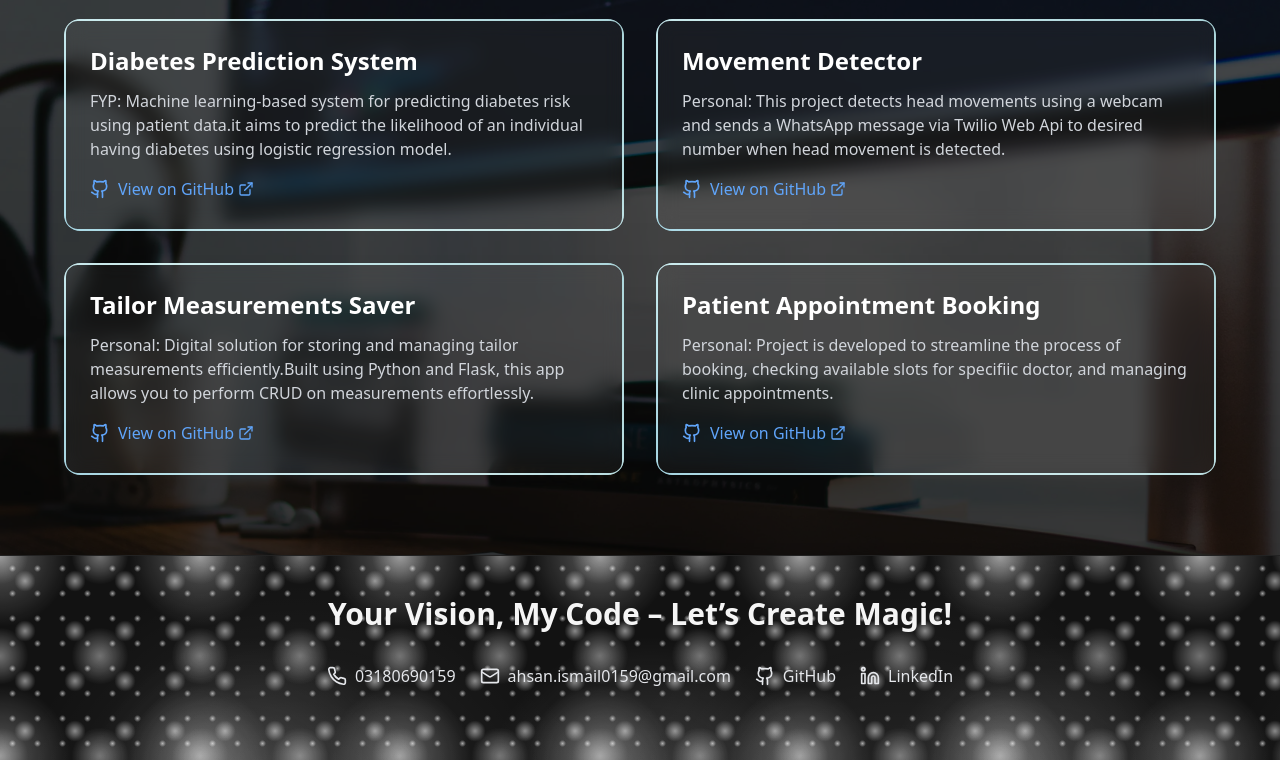
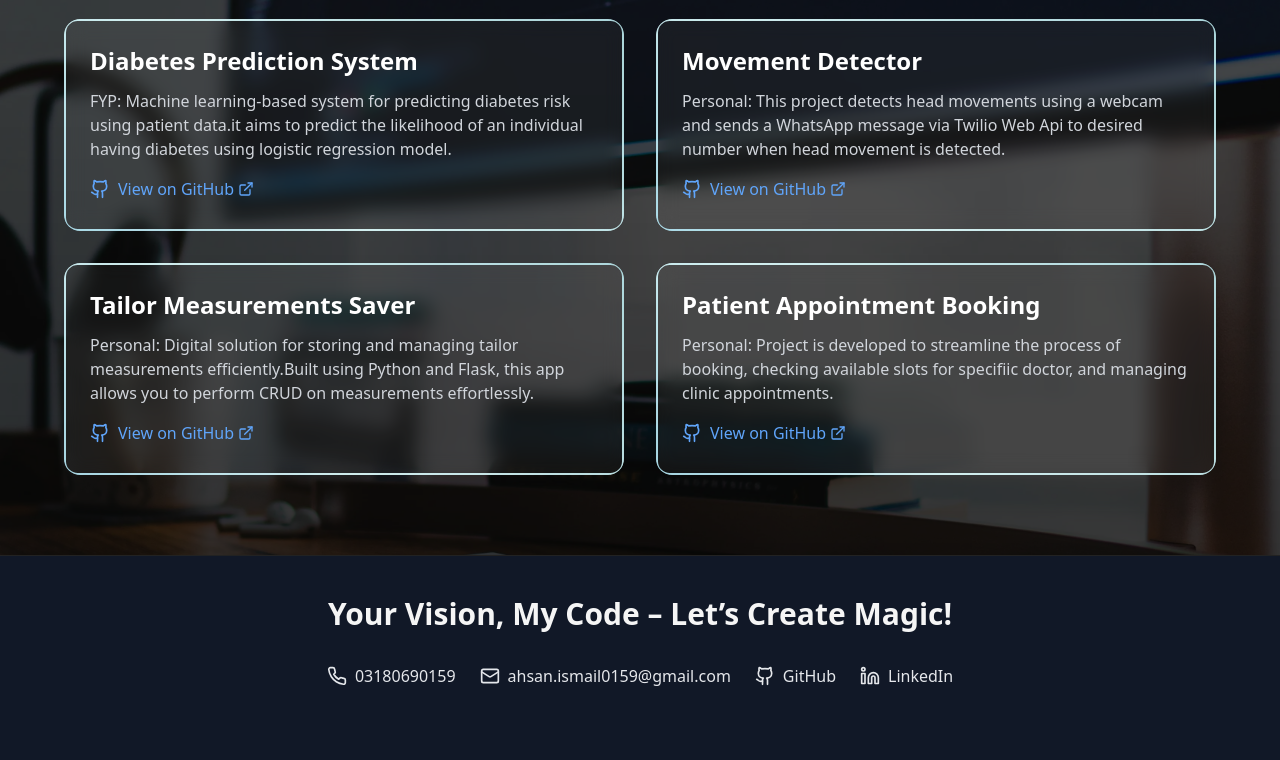
Before and after one commit to ahsan54/PortFolio, a React (Vite) app: page / in a window 1280 px wide. Shown: the part 3059-3819 px from the top of the page. Built offline with nearby package versions, Linux system fonts and the light colour scheme.

Commit message:
Update index.css

```diff
--- a/src/index.css
+++ b/src/index.css
@@ -75,21 +75,36 @@ body {
   background-attachment: fixed;
 }
 .enhanced-footer {
-  background-color: #121212;
-  background-image: radial-gradient(ellipse at center, rgba(255,255,255,0.1) 0%, rgba(255,255,255,0) 70%),
-                    radial-gradient(ellipse at center, rgba(255,255,255,0.2) 0%, rgba(255,255,255,0) 60%),
-                    radial-gradient(ellipse at center, rgba(255,255,255,0.3) 0%, rgba(255,255,255,0) 50%),
-                    radial-gradient(ellipse at center, rgba(255,255,255,0.4) 0%, rgba(255,255,255,0) 40%),
-                    radial-gradient(ellipse at center, rgba(255,255,255,0.5) 0%, rgba(255,255,255,0) 30%),
-                    radial-gradient(ellipse at center, rgba(255,255,255,0.6) 0%, rgba(255,255,255,0) 20%),
-                    radial-gradient(ellipse at center, rgba(255,255,255,0.7) 0%, rgba(255,255,255,0) 10%);
-  background-size: 600px 600px, 400px 400px, 200px 200px, 100px 100px, 50px 50px, 25px 25px, 10px 10px;
-  background-position: 0 0, 50px 50px, 100px 100px, 150px 150px, 200px 200px, 250px 250px, 300px 300px;
-  background-repeat: repeat;
+  position: relative;
+  overflow: hidden;
   color: #f5f5f5;
   padding: 40px 20px;
   border-top: 1px solid #222;
   min-height: 150px;
+}
+
+.enhanced-footer::before {
+  content: "";
+  position: absolute;
+  top: 0;
+  left: 0;
+  width: 100%;
+  height: 100%;
+  z-index: -1;
+  background-color: rgba(18, 18, 18, 0.7);
+}
+
+.enhanced-footer video {
+  position: absolute;
+  top: 50%;
+  left: 50%;
+  min-width: 100%;
+  min-height: 100%;
+  width: auto;
+  height: auto;
+  z-index: -2;
+  transform: translateX(-50%) translateY(-50%);
+  overflow: hidden;
 }
 
 
```
